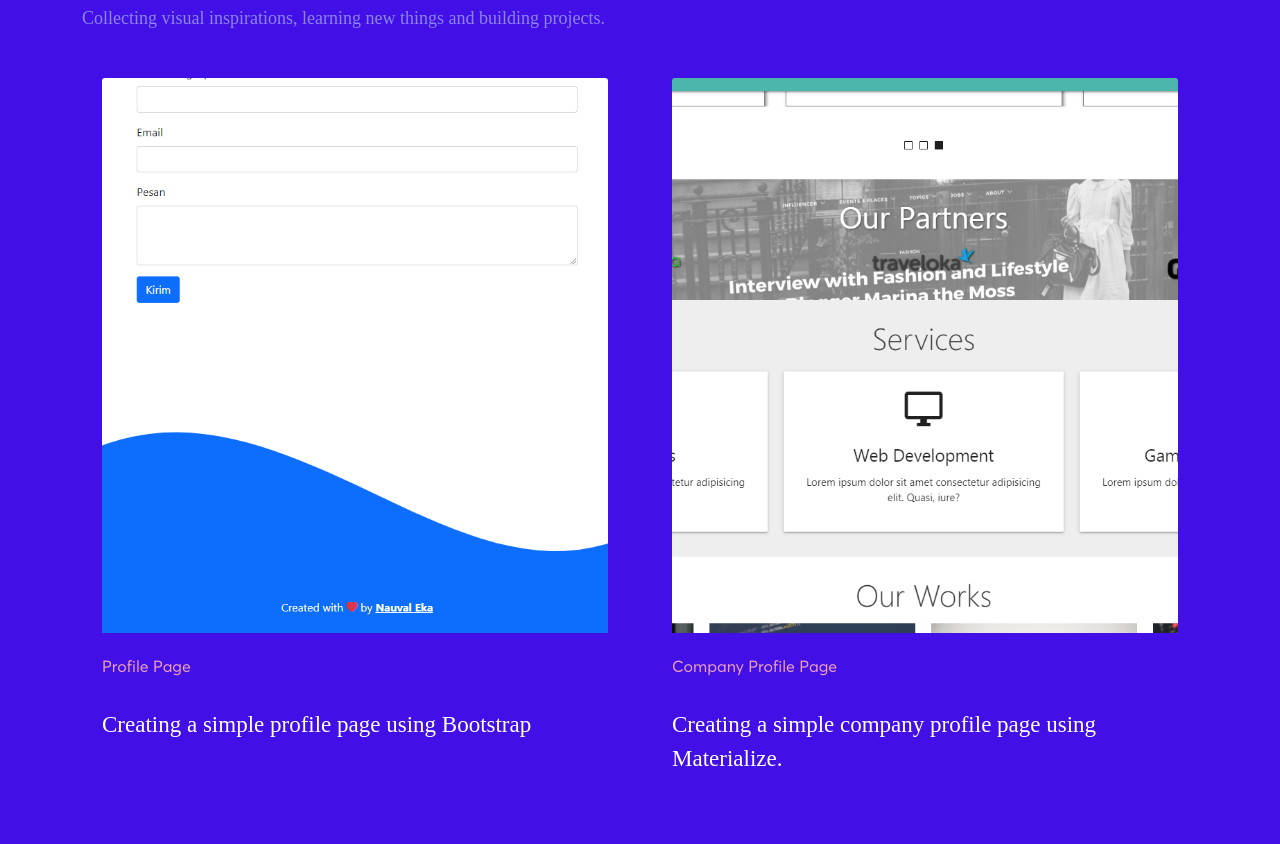
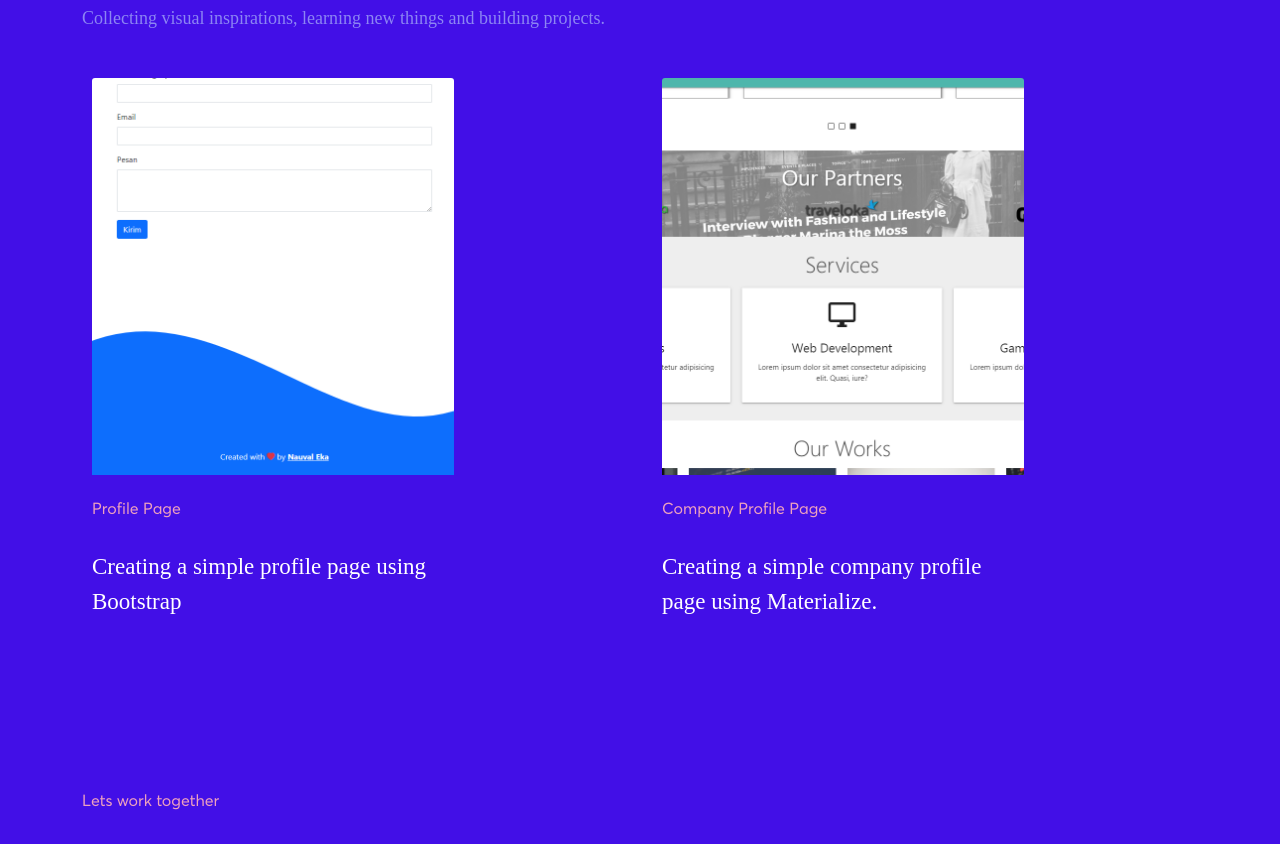
Before and after one commit to mnaauval/nauval-eka, a plain HTML site: page index.html in a window 1280 px wide. Shown: the part 2680-3524 px from the top of the page. Drawn offline with Linux system fonts and the light colour scheme; a web font is replaced by a local one.

Commit message:
Update style.css

```diff
--- a/css/style.css
+++ b/css/style.css
@@ -252,13 +252,13 @@ p {
   padding: 30px 0;
 }
 .card {
-  width: 100%;
+  width: 70%;
   height: auto;
   transition: all 1s ease !important;
   -moz-transition: all 0.5s ease !important; /* Firefox 4 */
   -webkit-transition: all 0.5s ease !important; /* Safari and Chrome */
   /* margin: 0 auto; */
-  padding: 30px 20px;
+  padding: 30px 10px;
   background-color: transparent;
   border: none;
 }
```
